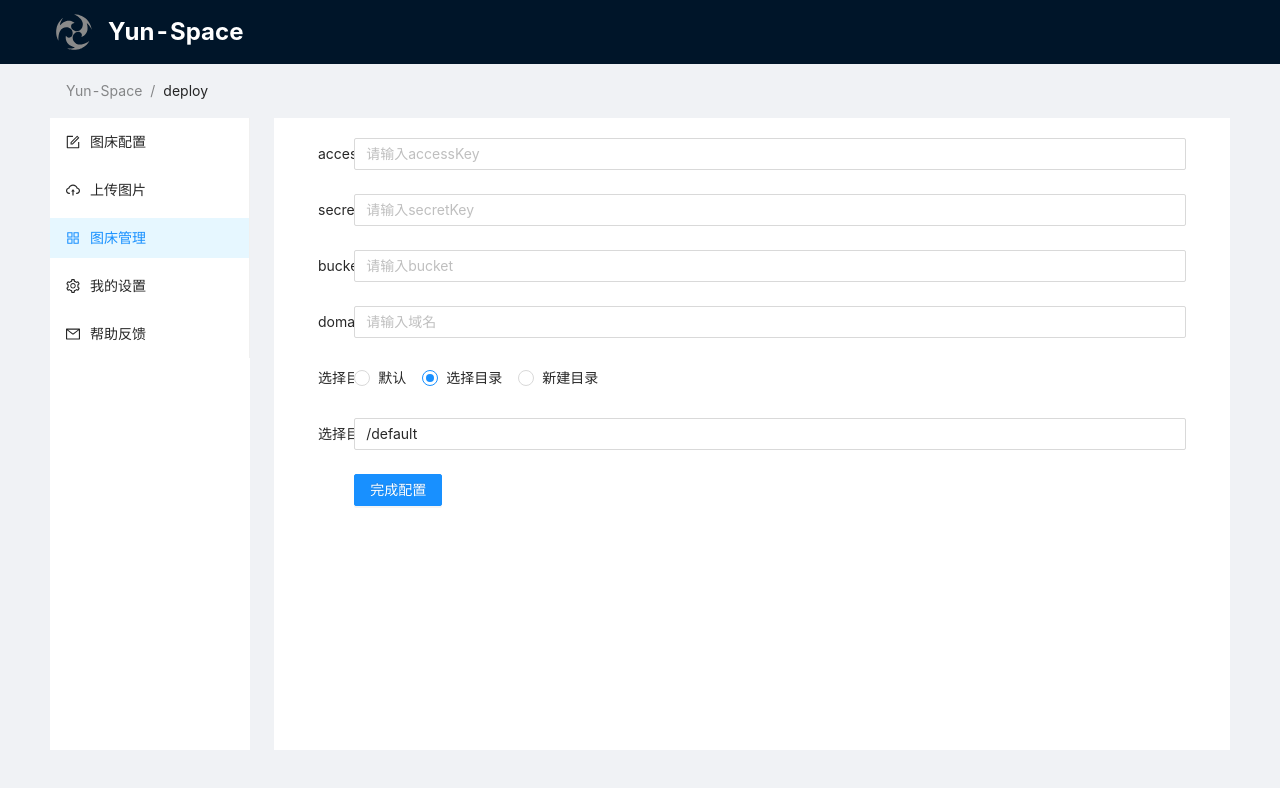
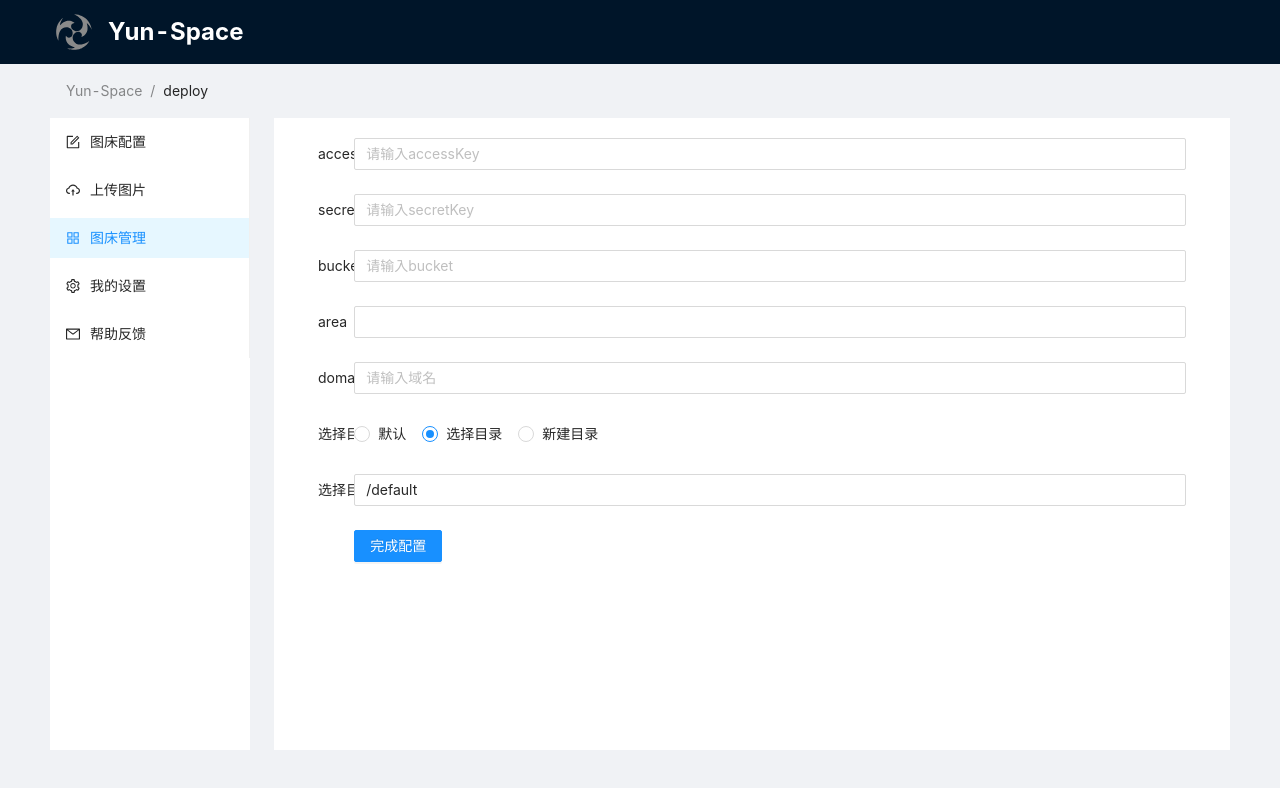
Before and after one commit to Martinell1/yun-space, a React (Create React App) app: page /deploy in a window 1280 px wide. Shown: the top 788 px of the page. Built offline with nearby package versions, Linux system fonts and the light colour scheme.

Commit message:
配置存储区域

```diff
--- a/src/pages/deploy-page/index.tsx
+++ b/src/pages/deploy-page/index.tsx
@@ -1,4 +1,4 @@
-import { Form, Input, Button, Radio , message } from 'antd';
+import { Form, Input, Button, Radio , message, Dropdown, Menu } from 'antd';
 import axios from 'axios';
 import { useState } from 'react';
 import SelectDir from '../../components/select-dir';
@@ -8,6 +8,33 @@ import { configProps ,imageProps,managementProps,useAppContext } from '../../sto
 interface deployProps extends configProps{
   catalogType?:number
 }
+
+const areas = [
+    {
+        label: '华东',
+        key: 'z0',
+    },
+    {
+        label: '华北',
+        key: 'z1',
+    },
+    {
+        label: '华南',
+        key: 'z2',
+    },
+    {
+        label: '北美',
+        key: 'na0',
+    },
+    {
+        label: '东南亚',
+        key: 'as0',
+    },
+    {
+       label:'华东-浙江2',
+        key:'cn-east-2'
+    }
+  ];
 
 export default function DeployPage(){
     const {config,setConfig,management,setManagement} = useAppContext()
@@ -33,12 +60,15 @@ export default function DeployPage(){
         }
         newConfig.theme = config.theme
         delete newConfig.catalogType
+        newConfig.area = currentArea
         setConfig(newConfig)
         message.success(`配置成功`)
     }
 
     const [catalogType,setCatalogType] = useState(2)
     const [currentDir,setCurrentDir] = useState(config.dir)
+    const [currentArea,setCurrentArea] = useState(config.area)
+
     return (
         <Form
             style={{padding:'20px'}}
@@ -57,6 +87,23 @@ export default function DeployPage(){
             </Form.Item>
             <Form.Item label="bucket" name='bucket'>
                 <Input placeholder="请输入bucket"/>
+            </Form.Item>
+            <Form.Item label="area" name='area'>
+                <Dropdown
+                    overlay={
+                        <Menu
+                            items={areas}
+                            onClick={(e)=>{
+                                setCurrentArea(e.key)
+                            }}
+                        />
+                    }
+                    placement="bottomRight"
+                    arrow>
+                    {
+                        <Input value={currentArea}/>
+                    }
+                </Dropdown>
             </Form.Item>
             <Form.Item label="domain" name='domain'>
                 <Input placeholder="请输入域名"/>
--- a/src/pages/upload-page/index.tsx
+++ b/src/pages/upload-page/index.tsx
@@ -25,7 +25,7 @@ export default function UploadPage(){
                     const form = new FormData()
                     form.append('file',info.file)
                     form.append('token',data)
-                    axios.post('http://upload-cn-east-2.qiniup.com',form)
+                    axios.post(`http://upload${config.area === 'z0' ? config.area : `-${config.area}`}.qiniup.com`,form)
                     .then(res=>{
                       const {key} = res.data
                       const url = `http://${config.domain}/${key}`;
--- a/src/store/index.tsx
+++ b/src/store/index.tsx
@@ -5,6 +5,7 @@ export interface configProps {
     accessKey:string,
     secretKey:string,
     bucket:string,
+    area:string,
     domain:string,
     dir:string,
     theme:string,
@@ -27,6 +28,7 @@ export const appContext = React.createContext({
         accessKey:'',
         secretKey:'',
         bucket:'',
+        area:'',
         domain:'',
         dir:'',
         theme:''
@@ -45,6 +47,7 @@ export const AppProviders = ({children}:{children:ReactNode}) => {
             accessKey:'',
             secretKey:'',
             bucket:'',
+            area:'',
             domain:'',
             dir:'/default',
             theme:'light'
```
